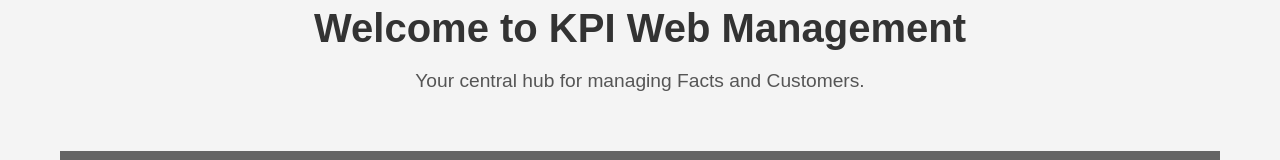
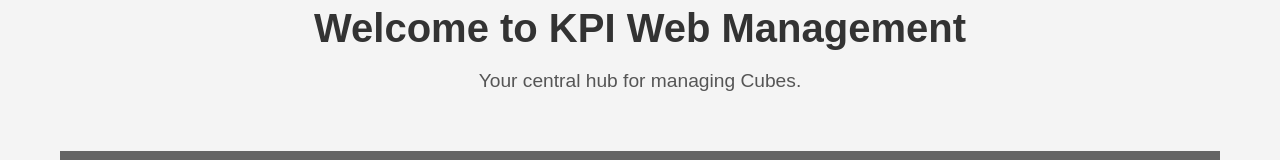
Before and after one commit to kpiWeb-NgAudit/front, a React (Vite) app: page / in a window 1280 px wide. Shown: the part 151-311 px from the top of the page. Built offline with nearby package versions, Linux system fonts and the light colour scheme.

Commit message:
Modify the home page

```diff
--- a/src/pages/HomePage.jsx
+++ b/src/pages/HomePage.jsx
@@ -8,7 +8,7 @@ function HomePage() {
         <div className="home-container">
             <header className="home-header">
                 <h1>Welcome to KPI Web Management</h1>
-                <p>Your central hub for managing Facts and Customers.</p>
+                <p>Your central hub for managing Cubes.</p>
             </header>
 
             <nav className="home-navigation">
```
